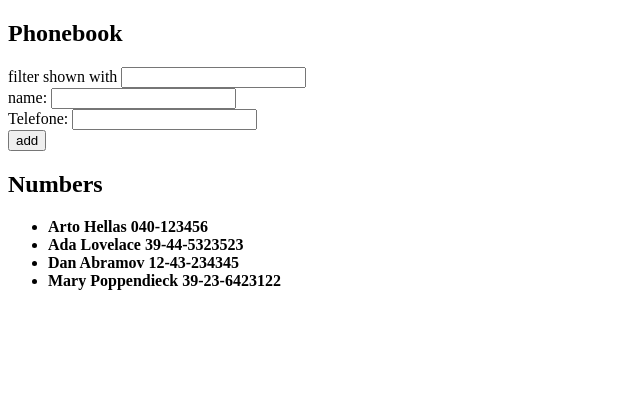
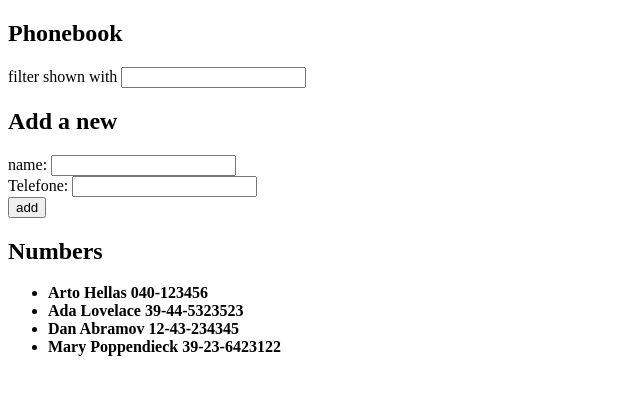
Before and after one commit to CMP2007/Fullstack-Open-course-part-2, a React (Vite) app in the folder phonebook/: page / in a window 1280 px wide. Shown: the top 394 px of the page, without its empty margins (0-640 px from the left). Built offline with nearby package versions, Linux system fonts and the light colour scheme.

Commit message:
exercise 2.10

```diff
--- a/phonebook/src/App.jsx
+++ b/phonebook/src/App.jsx
@@ -10,7 +10,6 @@ const List = ({all, filter})=>{
    )
   }
 }
-
 
 import { useState } from 'react'
 
@@ -85,6 +84,7 @@ const App = () => {
       <h2>Phonebook</h2>
       filter shown with <input onChange={handleSearch} />
       <form onSubmit={hanSubmit}>
+      <h2>Add a new</h2>
         <div>
           name: <input onChange={handleName} value={newName} required/>
         </div>
```
